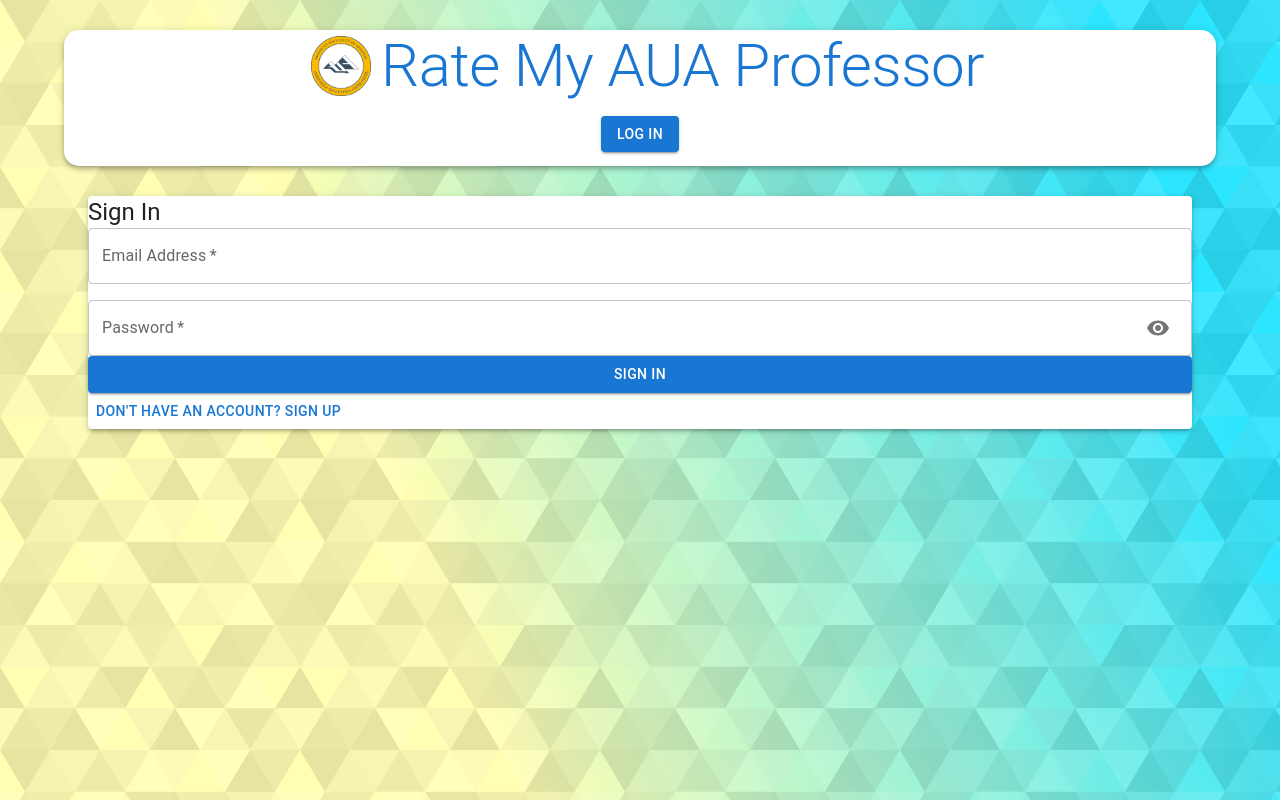
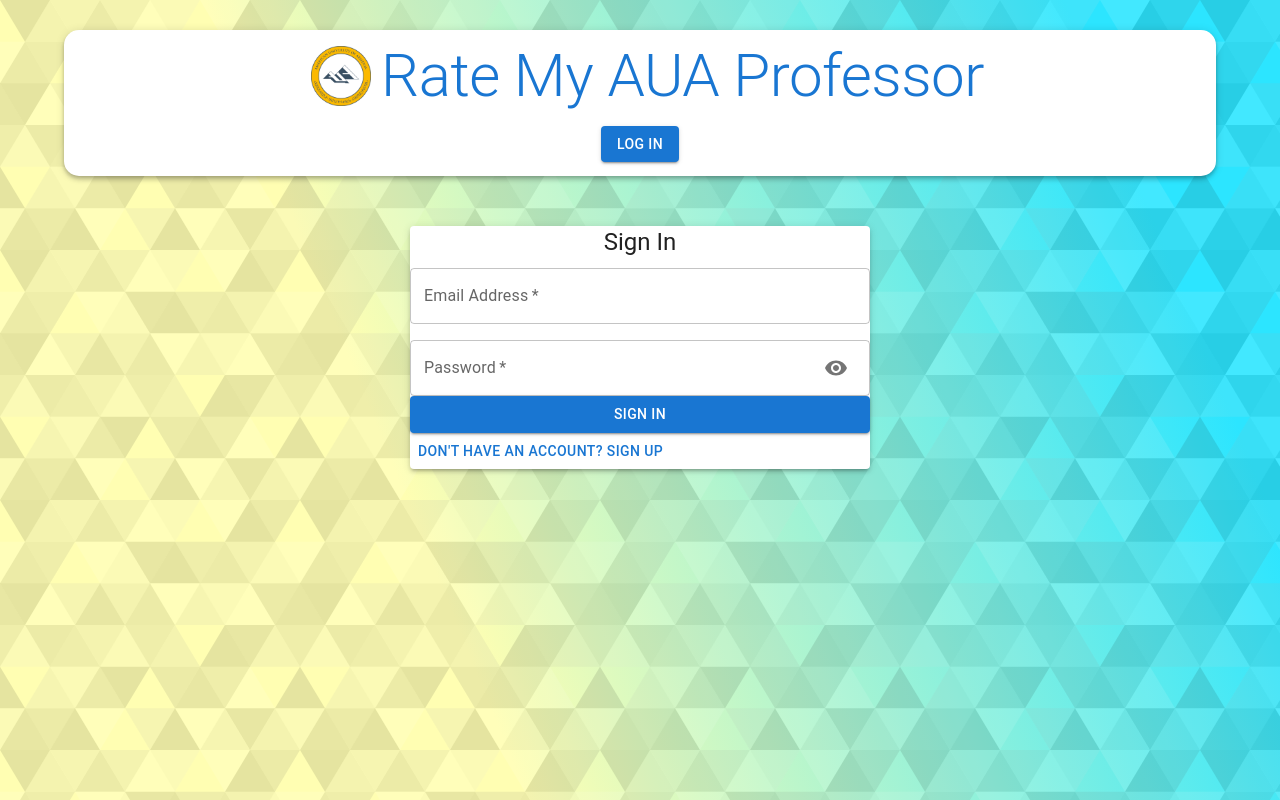
Before and after one commit to KhachDavid/RateMyAUAProfessor, a React (Create React App) app in the folder client/: page /auth in a window 1280 px wide. Built offline with nearby package versions, Linux system fonts and the light colour scheme.

Commit message:
Completed all

```diff
--- a/client/src/App.js
+++ b/client/src/App.js
@@ -27,6 +27,7 @@
                 <AppBar className={classes.appBar} position="static" color="inherit">
                     <Typography className={classes.heading} variant="h2" align="center"
                                 style={{
+                                    marginTop: 10,
                                     display: 'flex',
                                     justifyContent: 'center',
                                     alignItems: 'center',
@@ -43,7 +44,13 @@
                                 <h3>{user.result.name}</h3>
                                 <Routes>
                                     <Route path="/" exact element={
-                                        <Button color="secondary" onClick={logout}>Log Out</Button>
+                                        <Button
+                                            style={{
+                                                backgroundColor: "#f5c11f",
+                                                color: 'white',
+                                                marginBottom: '10px'
+                                            }}
+                                            onClick={logout}>Log Out</Button>
                                     }>
                                     </Route>
                                 </Routes>
@@ -55,7 +62,7 @@
                     </Toolbar>
                 </AppBar>
                 <Routes>
-                    <Route path="/" exact element={<Home/>}/>
+                    <Route path="/" exact element={<Home user={user}/>}/>
                     <Route path="/auth" exact element={<Auth/>}/>
                 </Routes>
             </Container>
--- a/client/src/components/Auth/Auth.js
+++ b/client/src/components/Auth/Auth.js
@@ -36,9 +36,9 @@
     };
 
     return (
-        <Container component="main">
-            <Paper elevation={3}>
-                <Typography variant="h5">{isSignup ? 'Sign Up' : 'Sign In'}</Typography>
+        <Container style={{width:500, marginBottom:10, padding:10}} component="main">
+            <Paper style={{margin:10}} elevation={3}>
+                <Typography variant="h5" style={{marginTop:10, marginBottom:10, textAlign:"center"}}>{isSignup ? 'Sign Up' : 'Sign In'}</Typography>
                 <form onSubmit={handleSubmit}>
                     <Grid container spacing={2}>
                         {
--- a/client/src/components/Form/Form.js
+++ b/client/src/components/Form/Form.js
@@ -75,7 +75,7 @@
                         Submit
                     </Button>
 
-                    <Button variant="contained" color="secondary" size="small" onClick={clearAll}>
+                    <Button variant="contained" style={{backgroundColor: "#f5c11f", color: 'white', marginBottom: '10px'}} size="small" onClick={clearAll}>
                         Clear all fields
                     </Button>
 
--- a/client/src/components/Home/Home.js
+++ b/client/src/components/Home/Home.js
@@ -5,9 +5,10 @@
 import {useDispatch} from "react-redux";
 import {getProfessors} from "../../actions/professors";
 
-const Home = () => {
+const Home = (user) => {
     const [currentId, setCurrentId] = useState(0);
     const dispatch = useDispatch();
+
 
     useEffect(() => {
         dispatch(getProfessors());
@@ -20,9 +21,12 @@
                     <Grid item xs={12} sm={7}>
                         <Professors setCurrentId={setCurrentId}/>
                     </Grid>
-                    <Grid item xs={12} sm={4}>
-                        <Form currentId={currentId} setCurrentId={setCurrentId}/>
-                    </Grid>
+                    {console.log(user)}
+                    {user ?
+                        (<Grid item xs={12} sm={4}>
+                            <Form currentId={currentId} setCurrentId={setCurrentId}/>
+                        </Grid>) : null
+                    }
                 </Grid>
             </Container>
         </Grow>
--- a/client/src/components/Professors/Professor/Professor.js
+++ b/client/src/components/Professors/Professor/Professor.js
@@ -32,14 +32,14 @@
                     <Rating onClick={handleRating} ratingValue={professor.countOfRatings} /* Available Props */ />
                 </div>
                 <div className={styles.ratingCount}>
-                    number of ratings: {professor.countOfRatings}
+                    Number of votes: {professor.countOfRatings}
                 </div>
             </div>
             <CardActions className={styles.cardActions}>
-                <Button size="small" color="primary" onClick={() => setCurrentId(professor._id)}>
+                <Button size="small" style={{backgroundColor: "#1976d2", color: 'white', marginBottom: '10px'}} onClick={() => setCurrentId(professor._id)}>
                     Edit
                 </Button>
-                <Button size="small" color="secondary" onClick={() => dispatch(deleteProfessor(professor._id))}>
+                <Button size="small" style={{backgroundColor: "red", color: 'white', marginBottom: '10px'}} onClick={() => dispatch(deleteProfessor(professor._id))}>
                     Delete
                 </Button>
             </CardActions>
```
